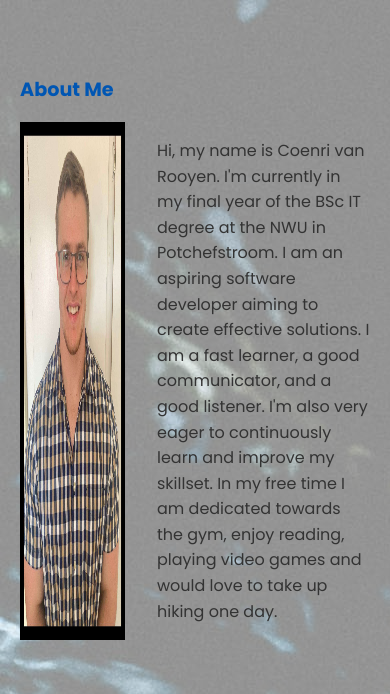
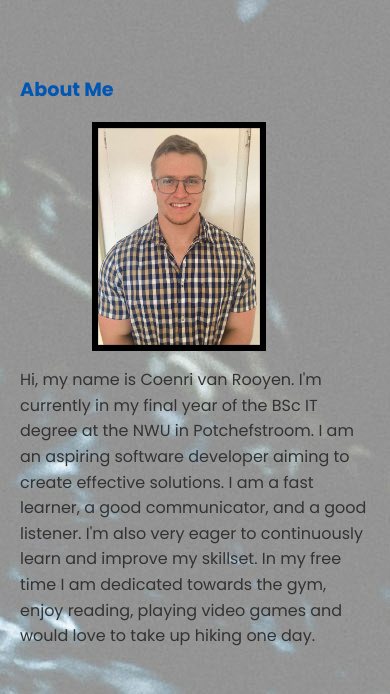
Before and after one commit to Coenri/VirtualCV, a plain HTML site: page index.html in a window 390 px wide. Shown: the part 88-782 px from the top of the page. Drawn offline with Linux system fonts and the light colour scheme.

Commit message:
Fixed squished image on small screens

```diff
--- a/styles.css
+++ b/styles.css
@@ -187,3 +187,14 @@ nav a {
     }
 
 }
+@media (max-width: 600px) {
+    .imageinfo{
+        flex-direction: column;
+    }
+    .resize{
+        max-width: 50%;
+        max-height: 50%;
+        margin-left: auto;
+        margin-right: auto;
+    }
+}
```
